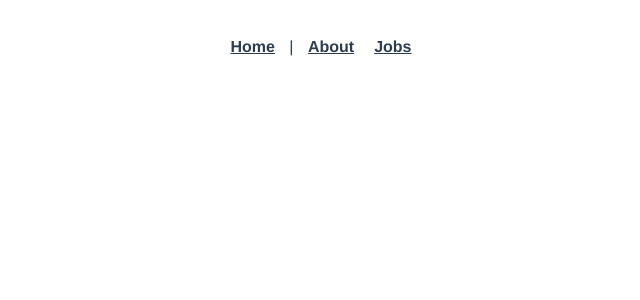
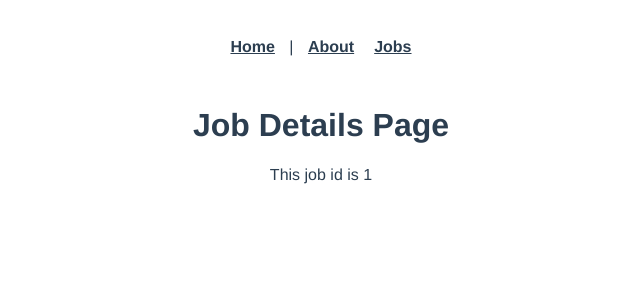
Before and after one commit to thiagobardini/vue-ninja-jobs, a Vue app: page /jobs/1 in a window 1280 px wide. Before the commit this address had no page. Shown: the top 300 px of the page, without its empty margins (319-959 px from the left). Built offline with nearby package versions, Linux system fonts and the light colour scheme.

Commit message:
Route Parameters

```diff
--- a/src/router/index.js
+++ b/src/router/index.js
@@ -2,6 +2,7 @@ import { createRouter, createWebHistory } from 'vue-router'
 import Home from '../views/Home.vue'
 import About from '../views/About.vue'
 import Jobs from '../views/jobs/Jobs.vue'
+import JobDetails from '../views/jobs/JobDetails.vue'
 
 const routes = [
   {
@@ -19,6 +20,11 @@ const routes = [
     name: 'Jobs',
     component: Jobs,
   },
+  {
+    path: '/jobs/:id',
+    name: 'JobDetails',
+    component: JobDetails,
+  },
 ]
 
 const router = createRouter({
--- a/src/views/jobs/JobDetails.vue
+++ b/src/views/jobs/JobDetails.vue
@@ -0,0 +1,16 @@
+<template>
+  <h1>Job Details Page</h1>
+  <p>This job id is {{ id }}</p>
+</template>
+
+<script>
+export default {
+  data() {
+    return {
+      id: this.$route.params.id,
+    }
+  },
+}
+</script>
+
+<style></style>
```
Also changed, not shown: 1 other file (tests, documents, lock files or other folders).
